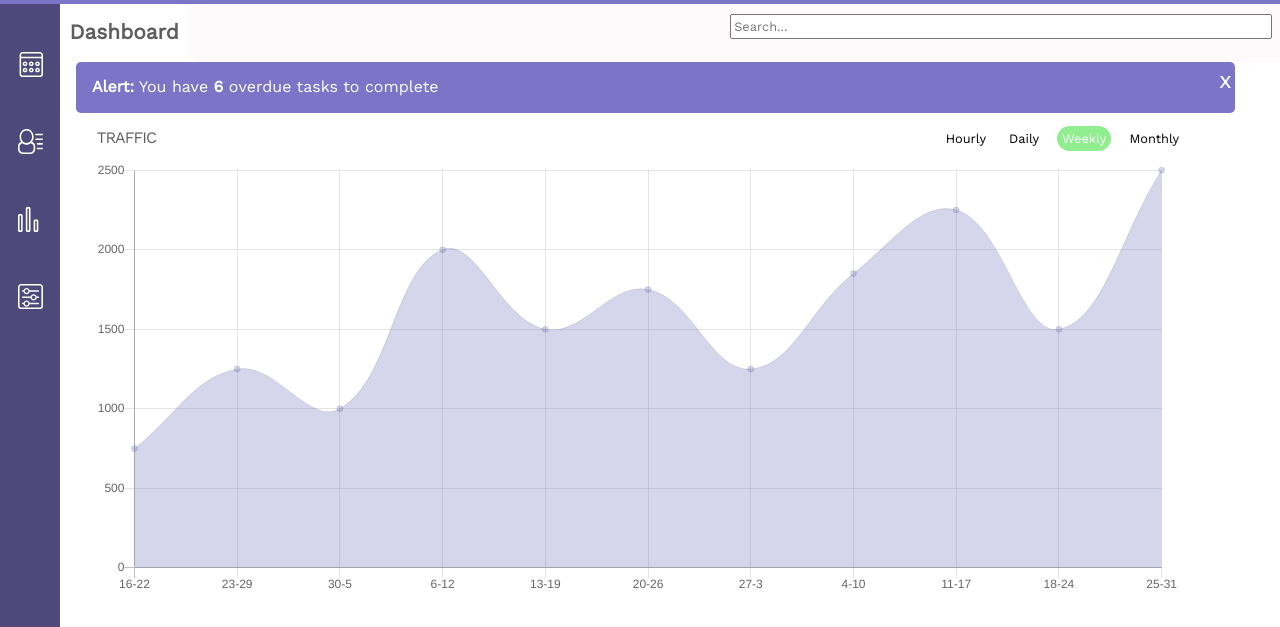
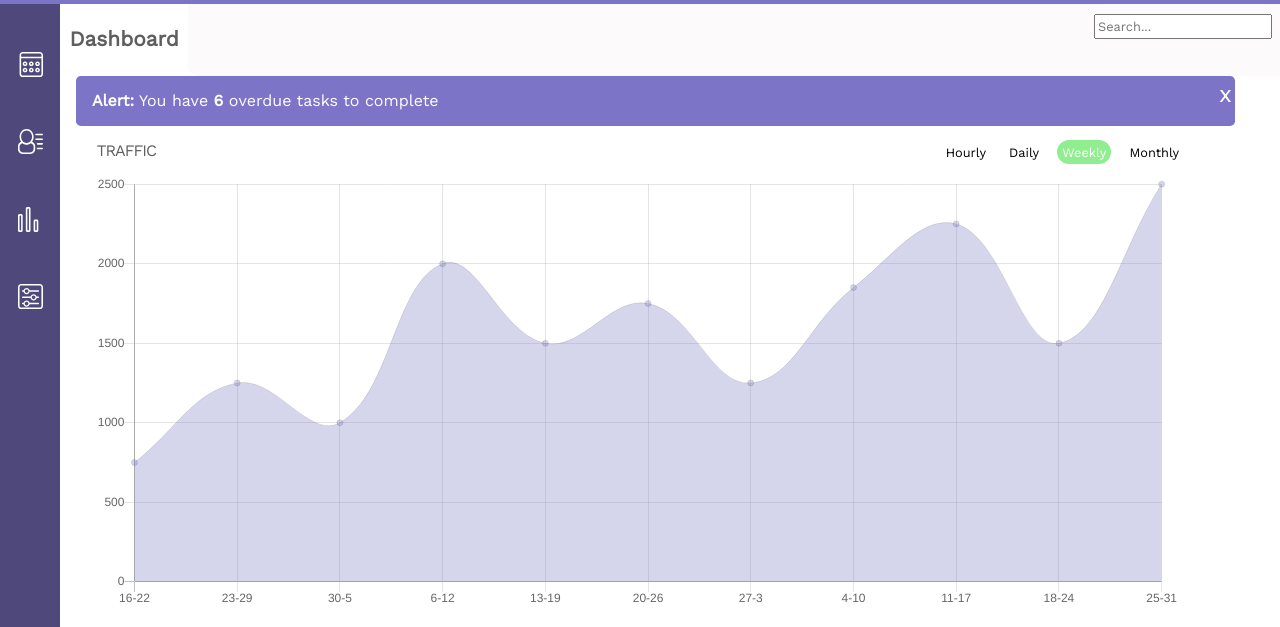
Before and after one commit to seankozen/app-dashboard, a plain HTML site: page index.html in a window 1280 px wide. Shown: the part 52-679 px from the top of the page. Drawn offline with nearby package versions, Linux system fonts and the light colour scheme.

Commit message:
Formatting Edits

```diff
--- a/scss/components/_graphs.scss
+++ b/scss/components/_graphs.scss
@@ -23,8 +23,6 @@ ul {
     cursor: pointer;
 }
 
-
-
 li:hover {
     cursor: pointer;
 }
@@ -47,7 +45,9 @@ li:focus,
 /*********** Traffic **********/
 /******************************/
 .traffic {
-    margin-bottom: 2rem;
+    padding-bottom: 2rem;
+    padding-left: .3rem;
+    padding-right: .3rem;
 
 }
 
--- a/scss/sections/_main.scss
+++ b/scss/sections/_main.scss
@@ -17,8 +17,8 @@
  }
 
  .headline {
-    padding-left: .6rem;
-    padding-right: .6rem;
+    margin: 0;
+    padding: 1.5rem .6rem ;
     font-size: 1.3rem;
     color: #5e5e5e;
 }
@@ -36,7 +36,7 @@
 .main-header-search input {
     height: 1.6rem;
     display: inline-block;
-    min-width: 50%;
+    max-width: 50%;
     font-size: .8rem;
     margin-left: auto;
 }
```
Also changed, not shown: index.html (+1 -0 lines), js/app.js (+0 -35 lines), css/styles.css, 1 other file.
